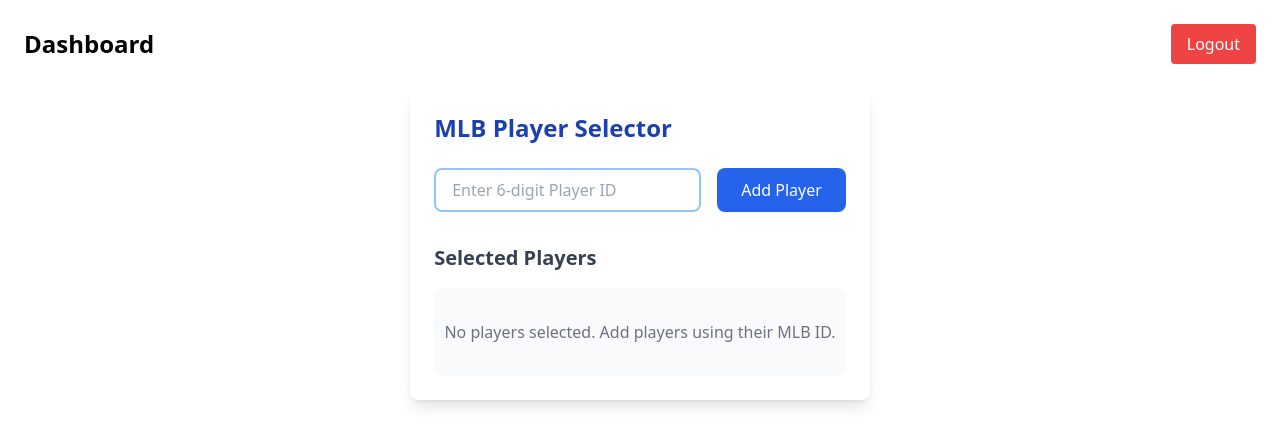
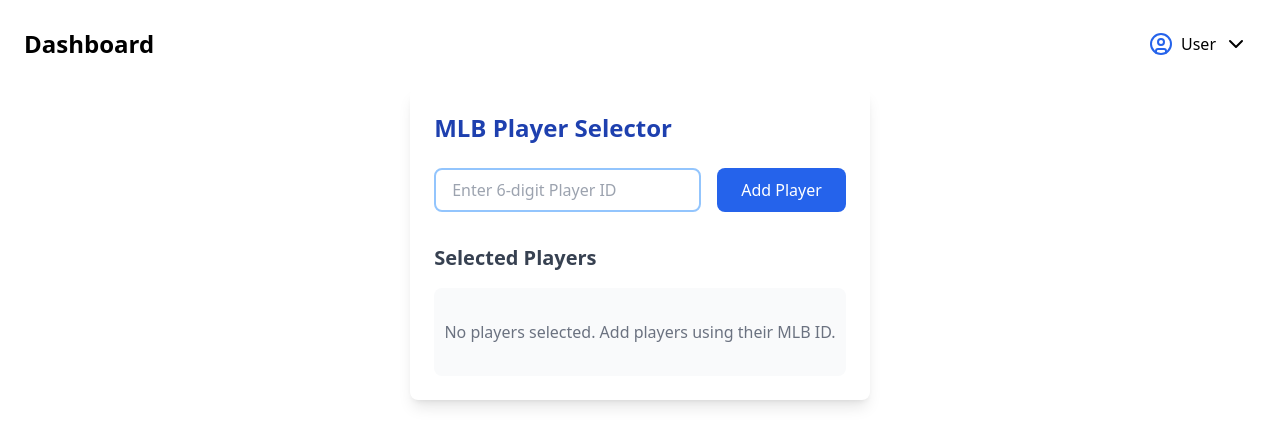
Before and after one commit to Rachel-XMR/MLB-StatHub, a React (Create React App) app: page /dashboard in a window 1280 px wide. Shown: the top 446 px of the page. Built offline with nearby package versions, Linux system fonts and the light colour scheme.

Commit message:
display username + change password feature

```diff
--- a/src/Logout.js
+++ b/src/Logout.js
@@ -1,22 +1,60 @@
-import React from 'react';
+import React, {useEffect, useState} from 'react';
 import { useNavigate } from 'react-router-dom';
+import { ChevronDown, UserCircle, KeyRound, LogOut } from 'lucide-react';
+import { fetchProtectedData } from './api';
 
 const Logout = () => {
   const navigate = useNavigate();
+  const [isDropdownOpen, setIsDropdownOpen] = useState(false);
+  const [username, setUsername] = useState('User');
+
+  useEffect(() => {
+    const fetchUsername = async () => {
+      try {
+        const response = await fetchProtectedData('http://127.0.0.1:5000/user/get_username');
+        setUsername(response.username);
+      } catch (error) {
+        console.error('Failed to fetch username:', error);
+      }
+    };
+
+    fetchUsername();
+  }, []);
 
   const handleLogout = () => {
     localStorage.removeItem('authToken');
-
+    localStorage.removeItem('username');
     navigate('/login');
   };
 
+  const handlePasswordChange = () => {
+    navigate('/change-password');
+    setIsDropdownOpen(false);
+  };
+
   return (
-    <button
-      onClick={handleLogout}
-      className="bg-red-500 text-white px-4 py-2 rounded hover:bg-red-600 transition duration-200"
-    >
-      Logout
-    </button>
+    <div className="relative">
+      <div onClick={() => setIsDropdownOpen(!isDropdownOpen)} className="flex items-center cursor-pointer hover:bg-gray-100 p-2 rounded-lg transition duration-200">
+        <UserCircle className="mr-2 text-blue-600" />
+        <span className="font-medium mr-2">{username}</span>
+        <ChevronDown className={`transform transition-transform ${isDropdownOpen ? 'rotate-180' : ''}`} />
+      </div>
+
+      {isDropdownOpen && (
+        <div className="absolute right-0 mt-2 w-56 bg-white border rounded-lg shadow-lg z-50">
+          <div className="py-1">
+            <button onClick={handlePasswordChange} className="flex items-center w-full px-4 py-2 text-left hover:bg-gray-100 transition duration-200">
+              <KeyRound className="mr-2 text-blue-500" size={20} />
+              Change Password
+            </button>
+            <button onClick={handleLogout} className="flex items-center w-full px-4 py-2 text-left hover:bg-red-50 text-red-600 hover:text-red-700 transition duration-200">
+              <LogOut className="mr-2" size={20} />
+              Logout
+            </button>
+          </div>
+        </div>
+      )}
+    </div>
   );
 };
 
```
